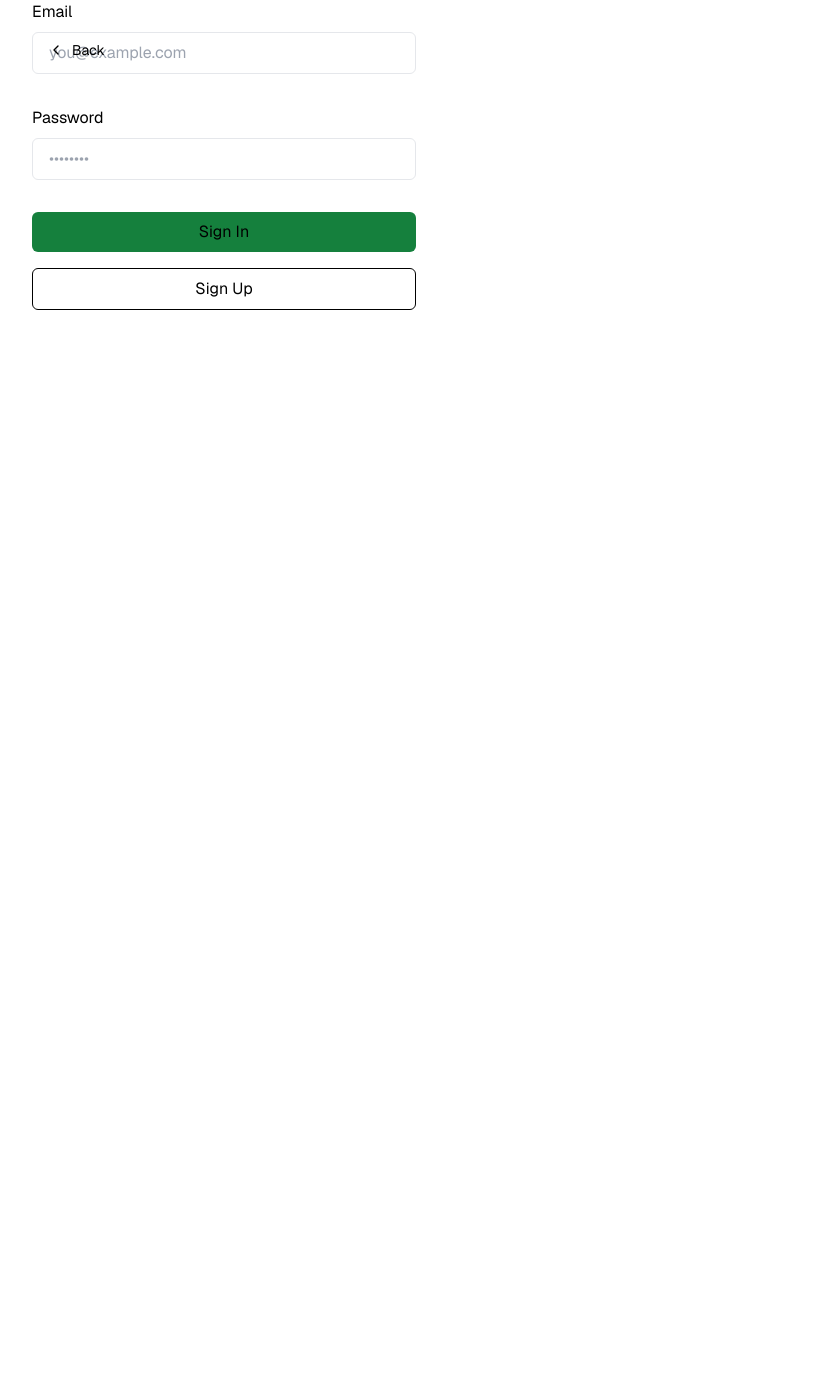
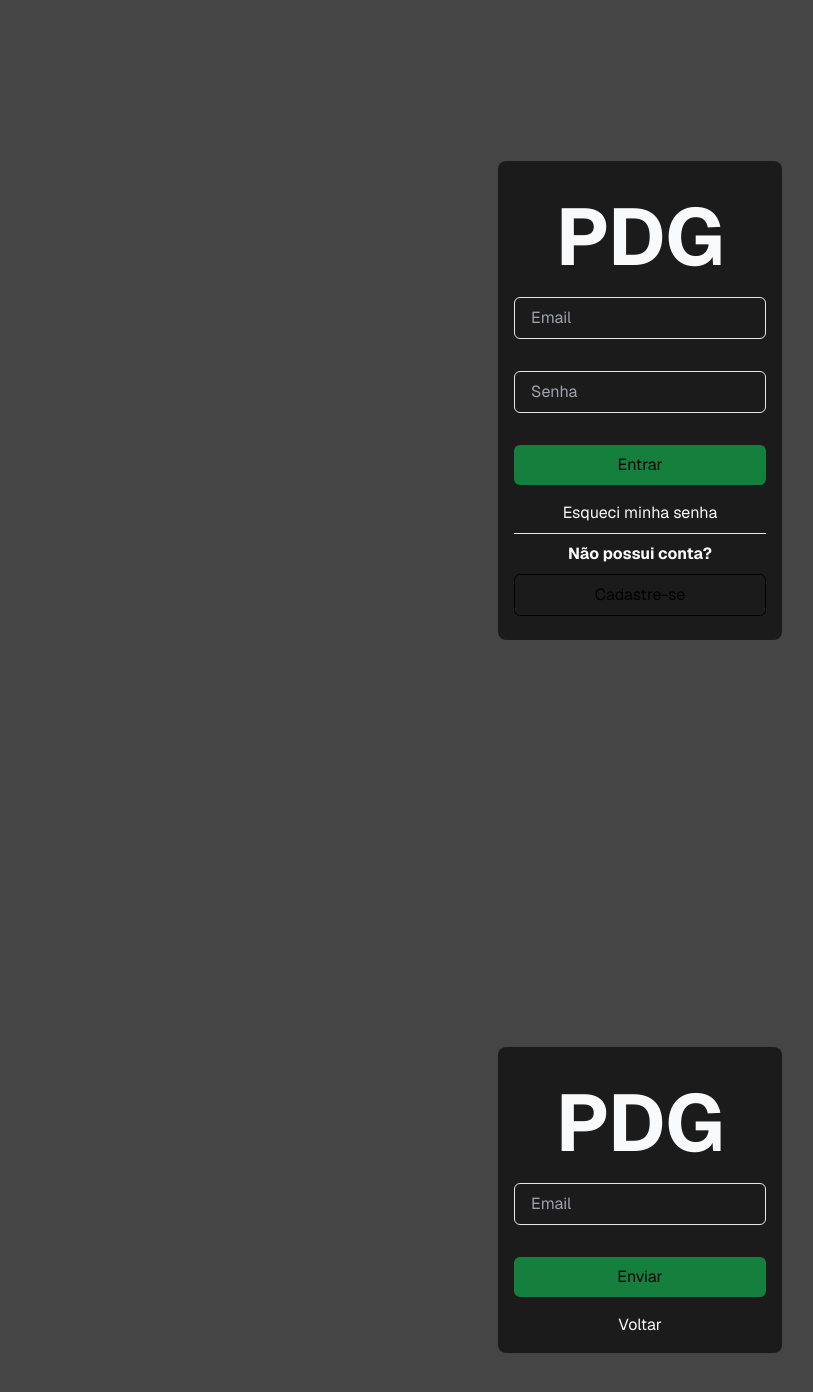
Before and after one commit to machinedramon/PDG, a Next.js app: page /login in a window 1280 px wide. Shown: the top 1392 px of the page, without its empty margins (0-813 px from the left). Before the commit the page ends 800 px from the top, so only its background shows below. Built offline with nearby package versions, Linux system fonts and the light colour scheme.

Commit message:
[PDG-5] planejando tela de login

```diff
--- a/app/globals.css
+++ b/app/globals.css
@@ -15,6 +15,12 @@
 }
 *::-webkit-scrollbar-thumb {
   background-color: #181820;
+}
+
+body {
+  /* background-color: #1c1917; */
+  /* color: #f7fafc; */
+  box-sizing: border-box;
 }
 
 /* @layer base {
--- a/app/login/page.tsx
+++ b/app/login/page.tsx
@@ -3,12 +3,15 @@ import { headers } from "next/headers";
 import { createClient } from "@/utils/supabase/server";
 import { redirect } from "next/navigation";
 import { SubmitButton } from "./submit-button";
+import { useState } from "react";
 
 export default function Login({
   searchParams,
 }: {
   searchParams: { message: string };
 }) {
+
+
   const signIn = async (formData: FormData) => {
     "use server";
 
@@ -52,46 +55,33 @@ export default function Login({
   };
 
   return (
-    <div className="flex-1 flex flex-col w-full px-8 sm:max-w-md justify-center gap-2">
-      <Link
-        href="/"
-        className="absolute left-8 top-8 py-2 px-4 rounded-md no-underline text-foreground bg-btn-background hover:bg-btn-background-hover flex items-center group text-sm"
-      >
-        <svg
-          xmlns="http://www.w3.org/2000/svg"
-          width="24"
-          height="24"
-          viewBox="0 0 24 24"
-          fill="none"
-          stroke="currentColor"
-          strokeWidth="2"
-          strokeLinecap="round"
-          strokeLinejoin="round"
-          className="mr-2 h-4 w-4 transition-transform group-hover:-translate-x-1"
-        >
-          <polyline points="15 18 9 12 15 6" />
-        </svg>{" "}
-        Back
-      </Link>
+    <div className="mx-auto min-h-screen overflow-hidden">
+      <section id='login' className='h-screen'>
+        {/* <div className="flex-1 flex flex-col w-full px-8 sm:max-w-md justify-center gap-2"> */}
+        <div className="bg-neutral-900/[.80] min-h-screen  flex justify-center items-center flex-col">
+          <div className="bg-neutral-900/[.90] p-4 w-fit rounded-lg">
+            <p className='font-bold text-[5rem] text-gray-50 text-center'>
+              PDG
+            </p>
 
             <form className="animate-in flex-1 flex flex-col w-full justify-center gap-2 text-foreground">
-        <label className="text-md" htmlFor="email">
+              {/* <label className="text-md" htmlFor="email">
               Email
-        </label>
+            </label> */}
               <input
                 className="rounded-md px-4 py-2 bg-inherit border mb-6"
                 name="email"
-          placeholder="you@example.com"
+                placeholder="Email"
                 required
               />
-        <label className="text-md" htmlFor="password">
+              {/* <label className="text-md" htmlFor="password">
               Password
-        </label>
+            </label> */}
               <input
                 className="rounded-md px-4 py-2 bg-inherit border mb-6"
                 type="password"
                 name="password"
-          placeholder="••••••••"
+                placeholder="Senha"
                 required
               />
               <SubmitButton
@@ -99,14 +89,27 @@ export default function Login({
                 className="bg-green-700 rounded-md px-4 py-2 text-foreground mb-2"
                 pendingText="Signing In..."
               >
-          Sign In
+                Entrar
               </SubmitButton>
+              <Link
+                href='#forgot'
+                className="text-slate-50 hover:underline box-content mx-auto"
+              >
+                Esqueci minha senha
+              </Link>
+
+              <hr className="bg-slate-50" />
+
+              <p className='font-bold text-[1rem] text-gray-50 text-center'>
+                Não possui conta?
+              </p>
+
               <SubmitButton
                 formAction={signUp}
                 className="border border-foreground/20 rounded-md px-4 py-2 text-foreground mb-2"
                 pendingText="Signing Up..."
               >
-          Sign Up
+                Cadastre-se
               </SubmitButton>
               {searchParams?.message && (
                 <p className="mt-4 p-4 bg-foreground/10 text-foreground text-center">
@@ -115,5 +118,49 @@ export default function Login({
               )}
             </form>
           </div>
+        </div>
+      </section>
+      <section id='forgot'>
+        <div className="bg-neutral-900/[.80] min-h-screen  flex justify-center items-center flex-col">
+          <div className="bg-neutral-900/[.90] p-4 w-fit rounded-lg">
+            <p className='font-bold text-[5rem] text-gray-50 text-center'>
+              PDG
+            </p>
+
+            <form className="animate-in flex-1 flex flex-col w-full justify-center gap-2 text-foreground">
+              {/* <label className="text-md" htmlFor="email">
+              Email
+            </label> */}
+              <input
+                className="rounded-md px-4 py-2 bg-inherit border mb-6"
+                name="email"
+                placeholder="Email"
+                required
+              />
+              <SubmitButton
+                formAction={signIn}
+                className="bg-green-700 rounded-md px-4 py-2 text-foreground mb-2"
+                pendingText="Signing In..."
+              >
+                Enviar
+              </SubmitButton>
+
+              <Link
+                href='#login'
+                className="text-slate-50 hover:underline box-content mx-auto"
+              >
+                Voltar
+              </Link>
+
+              {searchParams?.message && (
+                <p className="mt-4 p-4 bg-foreground/10 text-foreground text-center">
+                  {searchParams.message}
+                </p>
+              )}
+            </form>
+          </div>
+        </div>
+      </section>
+    </div >
   );
 }
```
Lines whose indentation alone changed are shown as unchanged.
